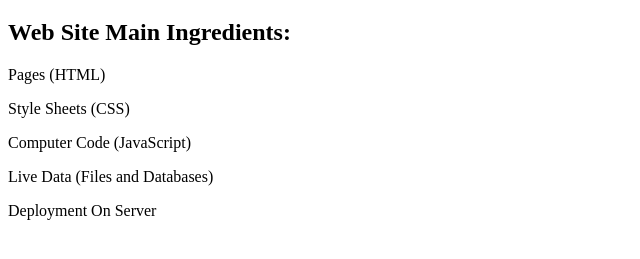
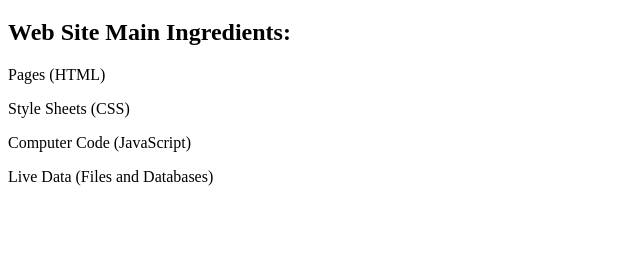
Before and after one commit to oumaimatoraif/ci-cd-test, a plain HTML site: page index.html in a window 1280 px wide. Shown: the part 61-320 px from the top of the page, without its empty margins (0-640 px from the left). Drawn offline with Linux system fonts and the light colour scheme.

Commit message:
Update index.html

```diff
--- a/index.html
+++ b/index.html
@@ -14,7 +14,6 @@
   <p>Style Sheets (CSS)</p>
   <p>Computer Code (JavaScript)</p>
   <p>Live Data (Files and Databases)</p>
-  <p> Deployment On Server</p>
 
 </body>
 
```
